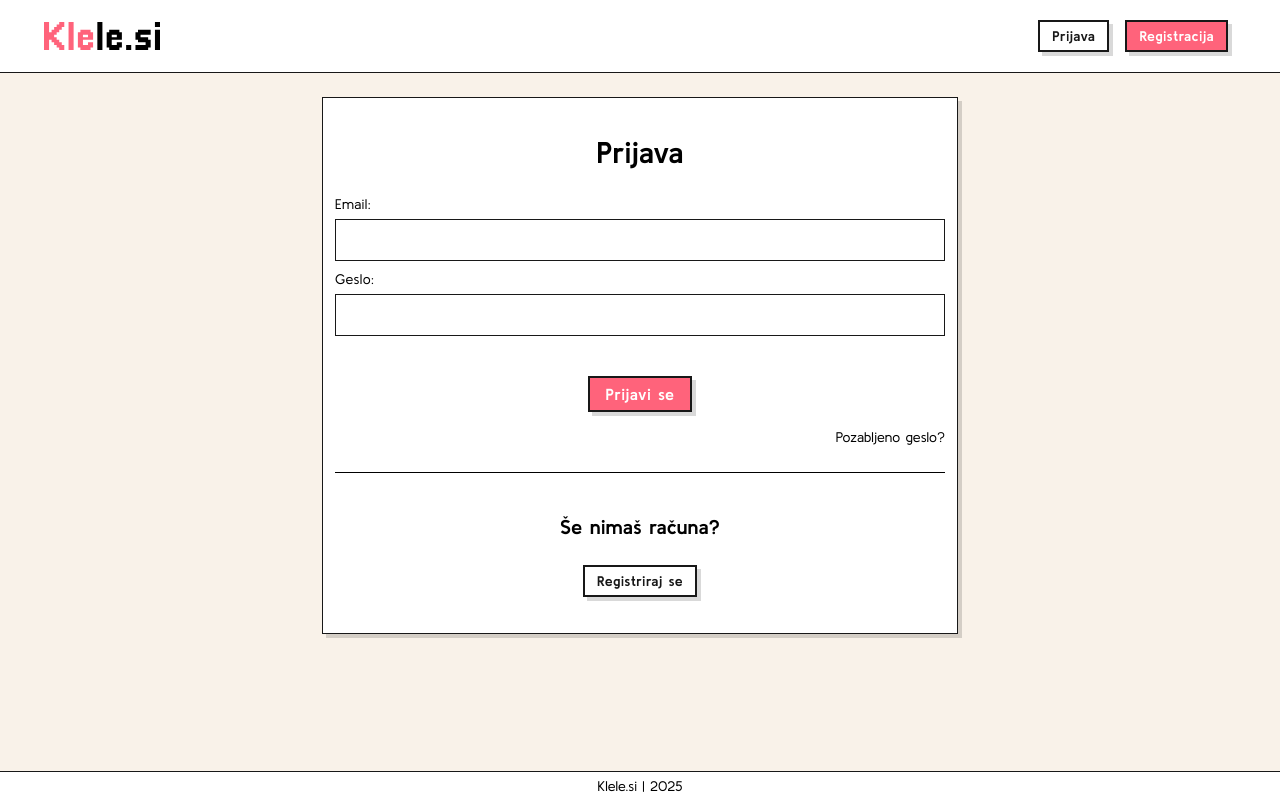
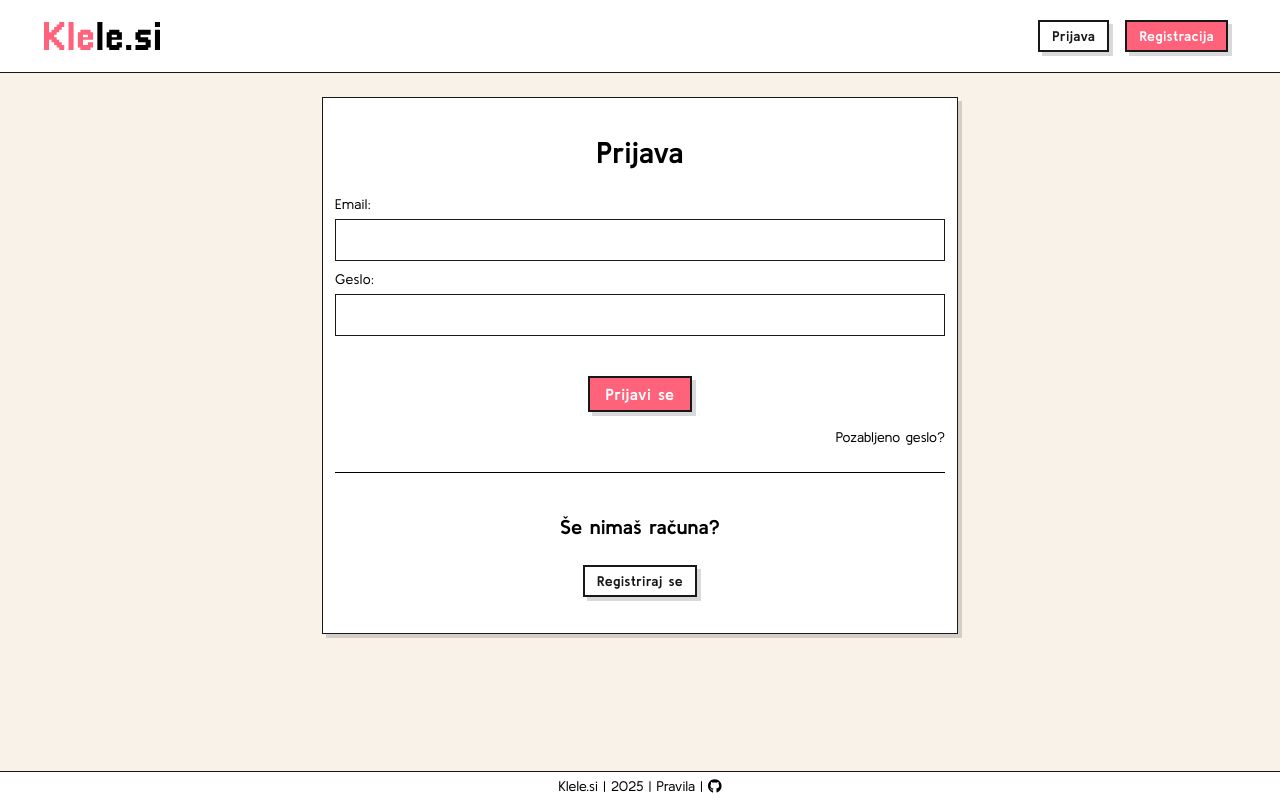
Before and after one commit to klelesi/web, a Next.js app: page /prijava in a window 1280 px wide. Built offline with nearby package versions, Linux system fonts and the light colour scheme; no server answers.

Commit message:
update footer

```diff
--- a/src/components/footer.tsx
+++ b/src/components/footer.tsx
@@ -1,9 +1,13 @@
+import Link from "next/link";
+import { FontAwesomeIcon } from "@fortawesome/react-fontawesome";
+import { faGithub } from "@fortawesome/free-brands-svg-icons/faGithub";
+
 export default function Footer() {
     return (
         <>
             <footer className={'bg-white w-full border-t border-black'}>
                 <div className={'py-1 text-center w-full container text-sm'}>
-                    Klele.si | {new Date().getFullYear()}
+                    Klele.si | {new Date().getFullYear()} | <Link className={'hover:text-red'} href={'/pravila'}>Pravila</Link> | <Link className={'hover:text-red'} href={'https://github.com/klelesi'}><FontAwesomeIcon icon={faGithub}/></Link>
                 </div>
             </footer>
         </>
```
